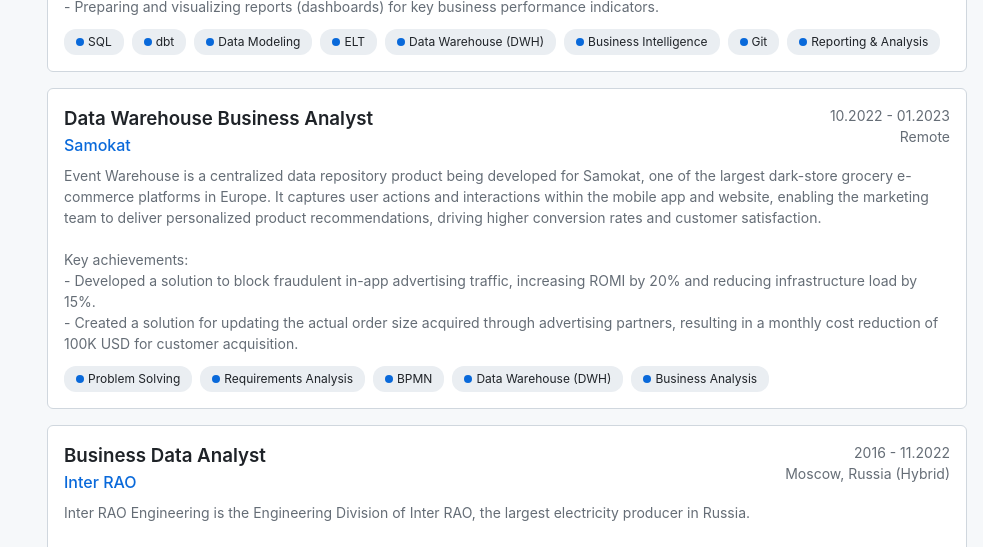
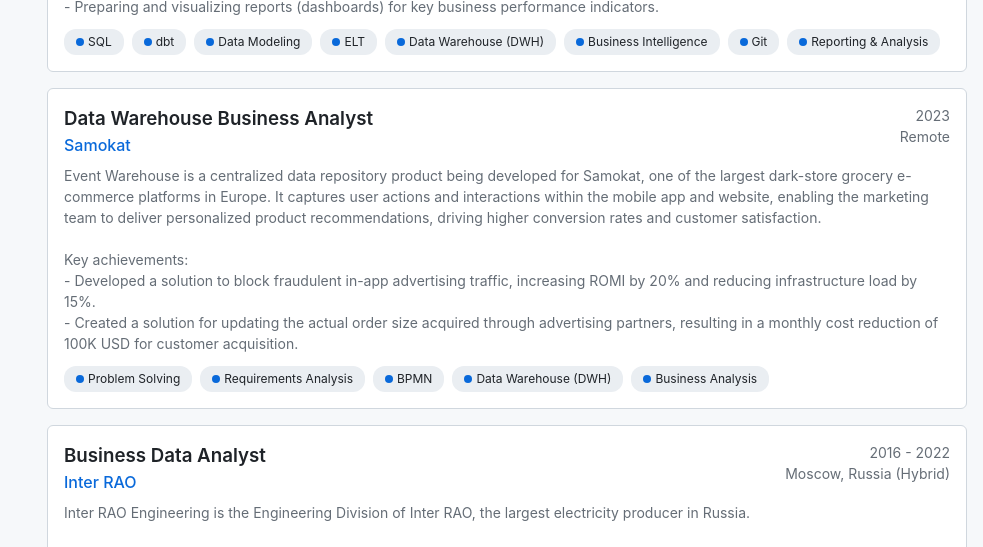
Before and after one commit to pvl-k/pvl-k.github.io, a Jekyll site: the page built from cv.html, in a window 1280 px wide and 900 px high, scrolled down 1817 px. Shown: the part 153-700 px from the top of the window, without its empty margins (297-1280 px from the left). Built offline with Jekyll 4.4.1, drawn with Linux system fonts in a browser that asks for light colours.

Commit message:
simplify experience period dates in CV

```diff
--- a/_data/cv.yml
+++ b/_data/cv.yml
@@ -80,7 +80,7 @@
 
   - title: Data Warehouse Business Analyst
     company: Samokat
-    period: 10.2022 - 01.2023
+    period: 2023
     location: Remote
     description: |
       Event Warehouse is a centralized data repository product being developed for Samokat, one of the largest dark-store grocery e-commerce platforms in Europe. It captures user actions and interactions within the mobile app and website, enabling the marketing team to deliver personalized product recommendations, driving higher conversion rates and customer satisfaction.
@@ -97,7 +97,7 @@
 
   - title: Business Data Analyst
     company: Inter RAO
-    period: 2016 - 11.2022
+    period: 2016 - 2022
     location: Moscow, Russia (Hybrid)
     description: |
       Inter RAO Engineering is the Engineering Division of Inter RAO, the largest electricity producer in Russia.
```
